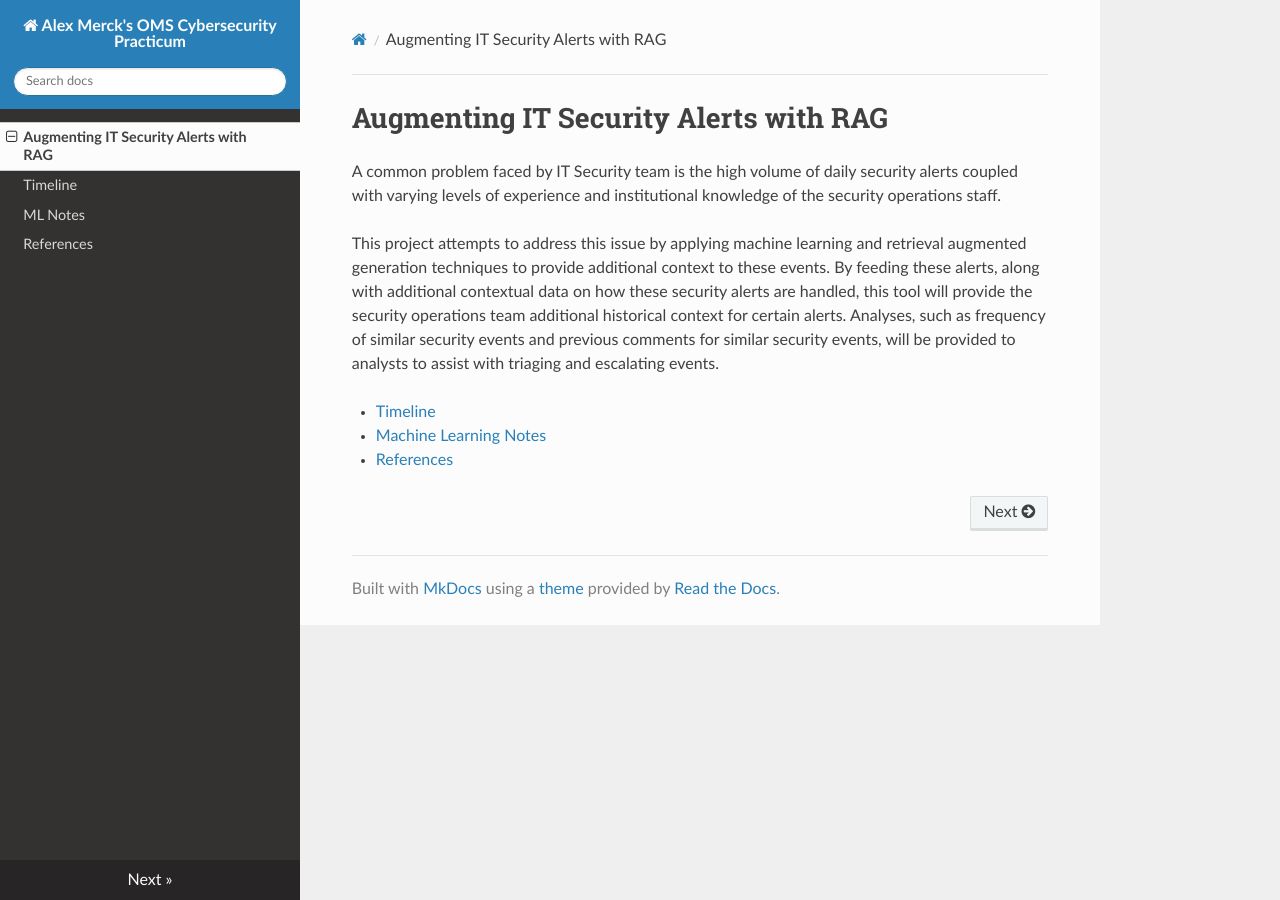
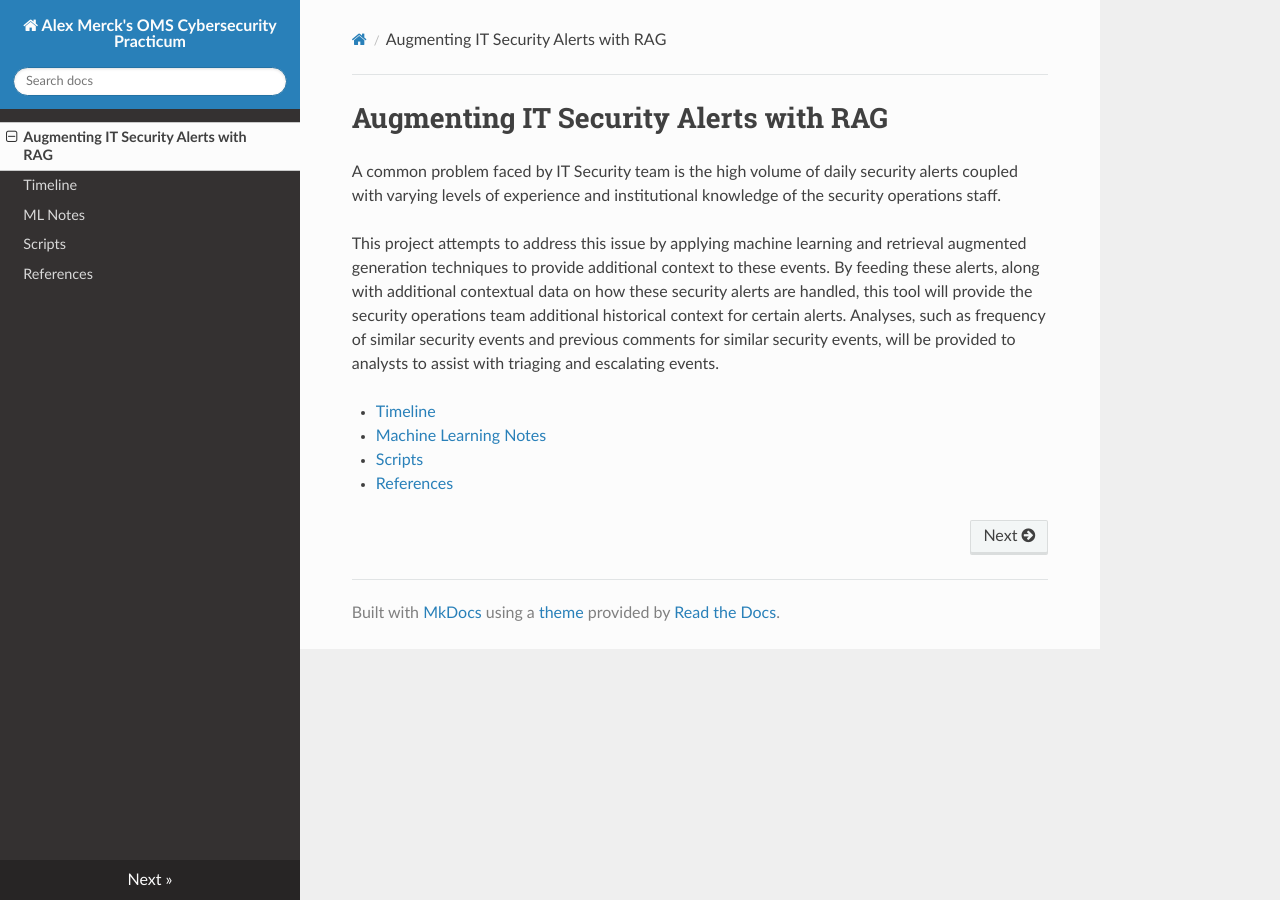
Before and after one commit to amerck/oms_practicum, an MkDocs documentation site: the page built from docs/index.md, in a window 1280 px wide. Built offline with MkDocs 1.6.1, drawn with Linux system fonts in a browser that asks for light colours; nearby versions of some CDN libraries.

Commit message:
Updating ReadTheDocs files

```diff
--- a/docs/index.md
+++ b/docs/index.md
@@ -6,4 +6,5 @@ This project attempts to address this issue by applying machine learning and ret
 
 * [Timeline](./timeline.md)
 * [Machine Learning Notes](./ml_notes.md)
+* [Scripts](./scripts.md)
 * [References](./references.md)
--- a/mkdocs.yml
+++ b/mkdocs.yml
@@ -6,4 +6,5 @@ nav:
     - index.md
     - Timeline: timeline.md
     - ML Notes: ml_notes.md
+    - Scripts: scripts.md
     - References: references.md
```
